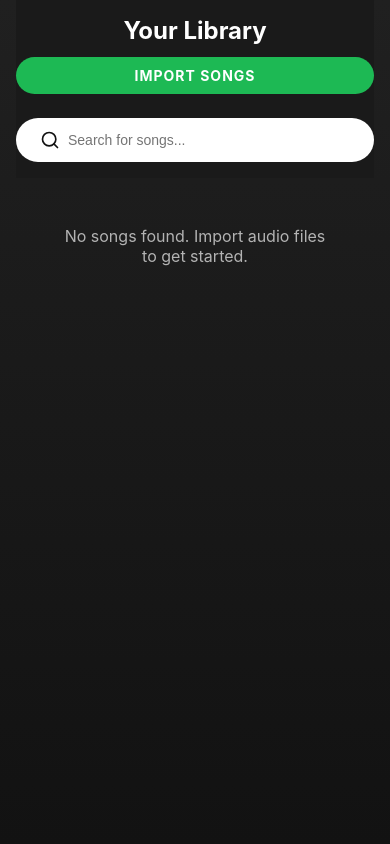
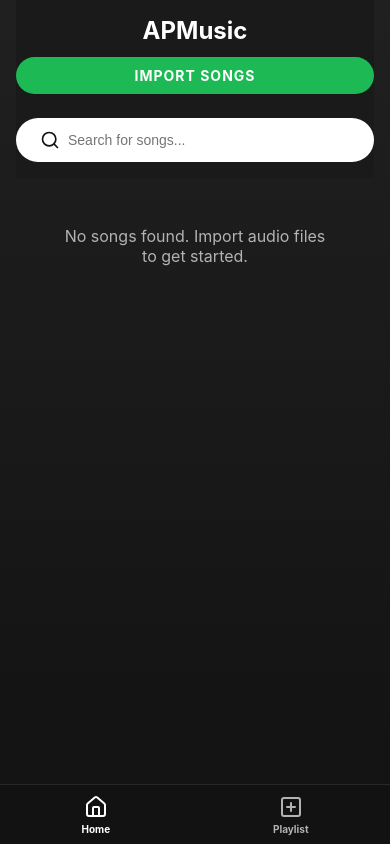
Before and after one commit to Andhinee/apmusic, a React (Vite) app: page / in a window 390 px wide. Built offline with nearby package versions, Linux system fonts and the light colour scheme.

Commit message:
feat: implement playlist navigation and mobile bottom bar

```diff
--- a/src/components/SongList.jsx
+++ b/src/components/SongList.jsx
@@ -1,5 +1,5 @@
 import React, { useEffect, useState } from 'react';
-import { Play, Clock, Trash2, Search, X } from 'lucide-react';
+import { Play, Clock, Trash2, Search, X, Home, PlusSquare } from 'lucide-react';
 import { addSong, getAllSongs, deleteSong } from '../services/db';
 import { usePlayer } from '../context/PlayerContext';
 import '../styles/SongList.css';
@@ -8,6 +8,8 @@ const SongList = () => {
     const [songs, setSongs] = useState([]);
     const [searchTerm, setSearchTerm] = useState("");
     const { playSong, currentSong } = usePlayer();
+
+    const [view, setView] = useState('library');
 
     const loadSongs = async () => {
         const storedSongs = await getAllSongs();
@@ -56,7 +58,21 @@ const SongList = () => {
     return (
         <div className="song-list-container">
             <div className="header">
-                <h1>Your Library</h1>
+                <div className="library-nav desktop-only">
+                    <h1
+                        className={`nav-item ${view === 'library' ? 'active' : ''}`}
+                        onClick={() => setView('library')}
+                    >
+                        Your Library
+                    </h1>
+                    <h1
+                        className={`nav-item ${view === 'playlist' ? 'active' : ''}`}
+                        onClick={() => setView('playlist')}
+                    >
+                        Playlist
+                    </h1>
+                </div>
+                <h1 className="mobile-title mobile-only">APMusic</h1>
 
                 <label className="import-btn">
                     Import Songs
@@ -132,6 +148,23 @@ const SongList = () => {
                     </div>
                 )}
             </div>
+
+            <div className="bottom-nav mobile-only">
+                <div
+                    className={`nav-item ${view === 'library' ? 'active' : ''}`}
+                    onClick={() => setView('library')}
+                >
+                    <Home size={24} />
+                    <span>Home</span>
+                </div>
+                <div
+                    className={`nav-item ${view === 'playlist' ? 'active' : ''}`}
+                    onClick={() => setView('playlist')}
+                >
+                    <PlusSquare size={24} />
+                    <span>Playlist</span>
+                </div>
+            </div>
         </div>
     );
 };
--- a/src/styles/PlayerBar.css
+++ b/src/styles/PlayerBar.css
@@ -145,7 +145,7 @@
         flex-direction: column;
         padding: 16px 24px;
         /* More padding on sides */
-        padding-bottom: calc(40px + env(safe-area-inset-bottom));
+        padding-bottom: 16px;
         /* Increased bottom padding for "taller" look */
         margin-bottom: 0;
         /* Ensure it sits flush at bottom if that matches standard nav bar feel, or keep margin if floating style desired.
@@ -155,7 +155,8 @@
         */
         gap: 16px;
         /* Gap between sections (Track info / Controls) */
-        bottom: 0;
+        bottom: 60px;
+        /* Sit top of bottom nav */
     }
 
     .track-info {
--- a/src/styles/SongList.css
+++ b/src/styles/SongList.css
@@ -28,6 +28,29 @@
     font-weight: 700;
 }
 
+.library-nav {
+    display: flex;
+    gap: 32px;
+    align-items: center;
+}
+
+.nav-item {
+    font-size: 32px;
+    font-weight: 700;
+    cursor: pointer;
+    color: #b3b3b3;
+    transition: color 0.2s;
+    margin: 0;
+}
+
+.nav-item.active {
+    color: white;
+}
+
+.nav-item:hover {
+    color: white;
+}
+
 .import-btn {
     background-color: var(--primary);
     color: white;
@@ -45,6 +68,16 @@
     transform: scale(1.04);
     background-color: #1ed760;
 }
+
+/* Responsive Utilities */
+.mobile-only {
+    display: none !important;
+}
+
+.bottom-nav {
+    display: none;
+}
+
 
 .song-table {
     display: flex;
@@ -265,4 +298,53 @@
         text-overflow: ellipsis;
         max-width: 200px;
     }
+
+    /* Mobile specific overrides */
+    .desktop-only {
+        display: none !important;
+    }
+
+    .mobile-only {
+        display: flex !important;
+    }
+
+    .mobile-title {
+        font-size: 24px;
+        font-weight: 700;
+        margin: 0;
+    }
+
+    .header {
+        align-items: center;
+        /* Center items in header */
+    }
+
+    .bottom-nav {
+        position: fixed;
+        bottom: 0;
+        left: 0;
+        width: 100%;
+        height: 60px;
+        background-color: #121212;
+        border-top: 1px solid #282828;
+        display: flex;
+        justify-content: space-around;
+        align-items: center;
+        z-index: 1000;
+        padding-bottom: env(safe-area-inset-bottom);
+    }
+
+    .bottom-nav .nav-item {
+        display: flex;
+        flex-direction: column;
+        align-items: center;
+        justify-content: center;
+        font-size: 10px;
+        color: #b3b3b3;
+        gap: 4px;
+    }
+
+    .bottom-nav .nav-item.active {
+        color: white;
+    }
 }
```
